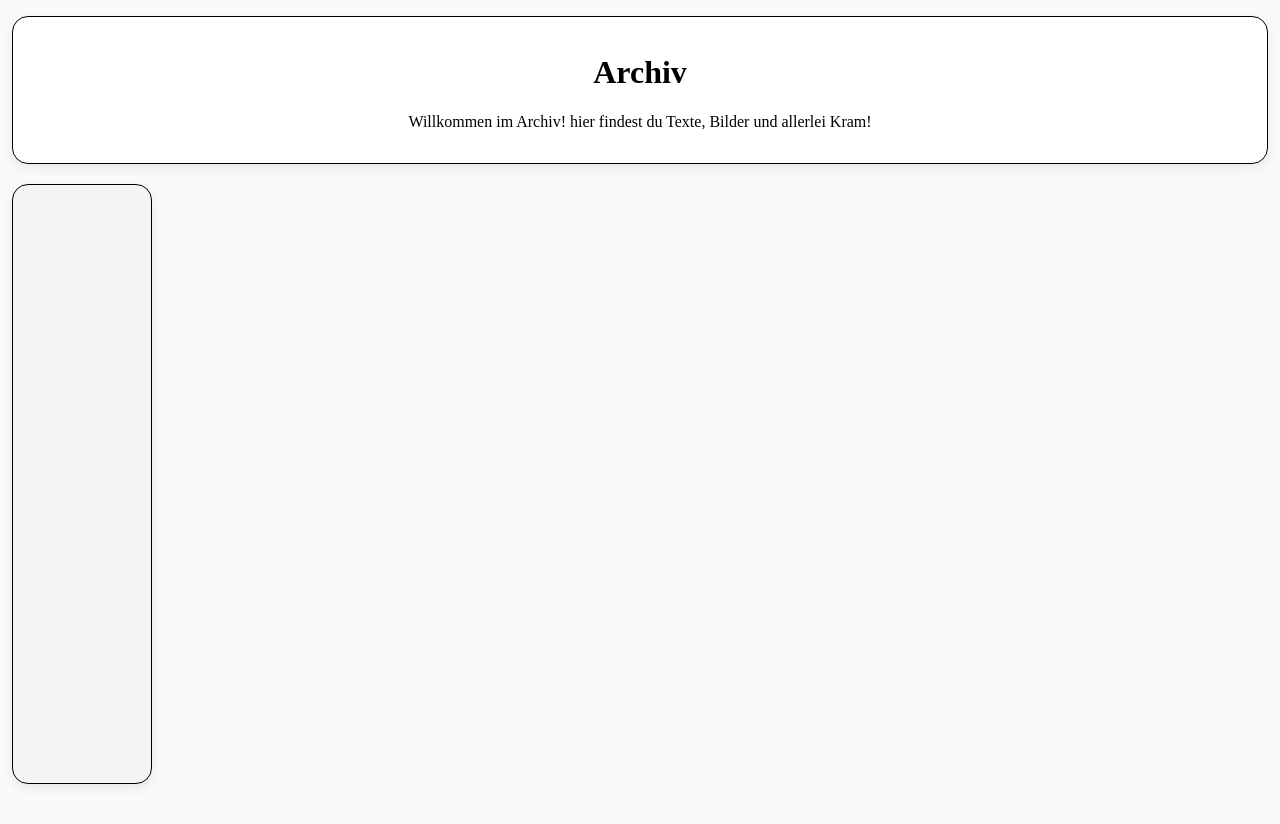
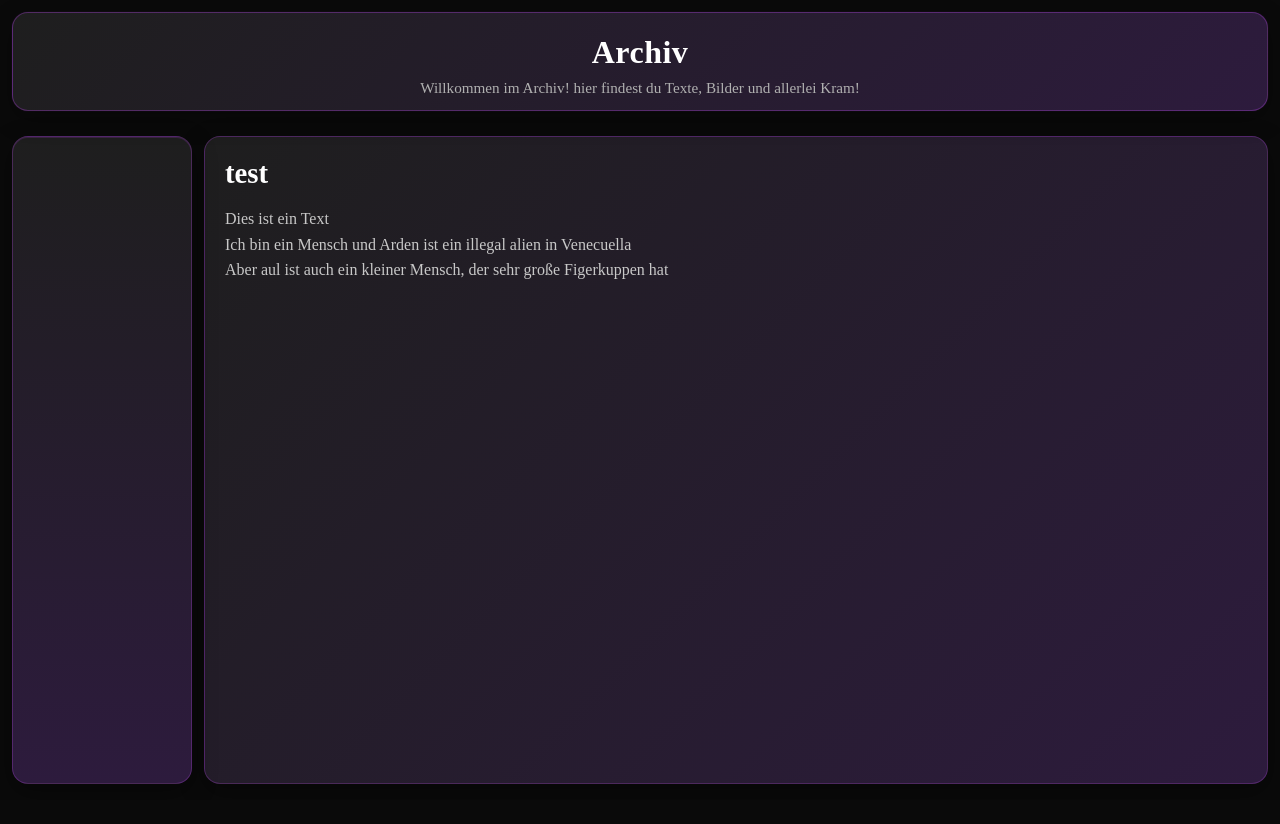
Before and after one commit to TillKerkhoff/MiaWeb, an Angular app in the folder angular-MiaWeb/: page /archiv in a window 1280 px wide. Shown: the top 824 px of the page. After the commit the page ends 800 px from the top, so only its background shows below. Built offline with nearby package versions, Linux system fonts and the light colour scheme.

Commit message:
Datei Reader, im arhiv, wurde gebaut

```diff
--- a/angular-MiaWeb/angular.json
+++ b/angular-MiaWeb/angular.json
@@ -16,10 +16,9 @@
             "browser": "src/main.ts",
             "tsConfig": "tsconfig.app.json",
             "assets": [
-              {
-                "glob": "**/*",
-                "input": "public"
-              }
+              "src/favicon.ico",
+              "src/assets",
+              "src/app/component/text/assets"
             ],
             "styles": [
               "src/styles.css"
@@ -77,6 +76,10 @@
               {
                 "glob": "**/*",
                 "input": "public"
+              },
+              {
+                "glob": "**/*",
+                "input": "src/assets"
               }
             ],
             "styles": [
--- a/angular-MiaWeb/src/app/components/archiv/archiv.component.html
+++ b/angular-MiaWeb/src/app/components/archiv/archiv.component.html
@@ -12,7 +12,10 @@
 
     <div class="archiv-body">
         <mat-card class="archiv-menu-card" appearance="outlined">
+        </mat-card>
 
-        </mat-card>
+        <div class="archiv-text-panel">
+            <app-text></app-text>
+        </div>
     </div>
 </div>
--- a/angular-MiaWeb/src/app/components/archiv/archiv.component.scss
+++ b/angular-MiaWeb/src/app/components/archiv/archiv.component.scss
@@ -1,35 +1,77 @@
+:host {
+  display: block;
+  width: 100%;
+  height: 100vh;
+  margin: 0;
+  padding: 0;
+  box-sizing: border-box;
+  background-color: #0a0a0a;
+  overflow: hidden;
+  color: #e0e0e0;
+  position: relative;
+}
+
 .archiv-header {
   position: fixed;
-  top: 1rem;
+  top: 0.75rem;
   left: 0.75rem;
   right: 0.75rem;
   z-index: 3;
-  padding: 1rem 1.5rem;
+  margin: 0;
+  padding: 0.8rem 1.25rem;
+  box-sizing: border-box;
   border-radius: 16px;
-  background-color: white;
-  min-height: 120px;
-  box-shadow: 0 4px 12px rgba(0, 0, 0, 0.08);
+  background: linear-gradient(135deg, #1e1e1e 0%, #2d1b3d 100%);
+  min-height: 96px;
+  box-shadow: 0 8px 24px rgba(0, 0, 0, 0.3), 0 0 1px 0px rgba(200, 77, 255, 0.3);
+  border: 1px solid rgba(200, 77, 255, 0.3);
+
+  h1 {
+    margin: 0.5rem 0;
+    color: #ffffff;
+    font-size: 2rem;
+    letter-spacing: 0.5px;
+  }
+
+  p {
+    margin: 0.5rem 0 0;
+    color: #b0b0b0;
+    font-size: 0.95rem;
+  }
 }
 
 .archiv-body {
   display: flex;
   align-items: stretch;
-  margin-top: 9.5rem;
-  padding-left: 0.75rem;
-  min-height: calc(100vh - 9.5rem);
+  margin-top: 5.5rem;
+  padding: 0 0.75rem 1rem 0.75rem;
+  height: calc(100vh - 6.5rem);
+  gap: 0.75rem;
+  background-color: #0a0a0a;
+  overflow: hidden;
 }
 
 .archiv-menu-card {
-  position: fixed;
-  left: 0.75rem;
-  top: 11.5rem;
-  width: 10%;
+  flex: 0 0 180px;
   min-width: 140px;
-  height: calc(100vh - 12.5rem);
-  background-color: #f5f5f5;
+  height: calc(100vh - 9.5rem);
+  margin: 0;
+  box-sizing: border-box;
+  background: linear-gradient(180deg, #1e1e1e 0%, #2d1b3d 100%);
   border-radius: 16px;
   padding: 16px;
-  box-shadow: 0 4px 12px rgba(0, 0, 0, 0.08);
+  box-shadow: 0 8px 24px rgba(0, 0, 0, 0.4), inset 0 1px 0 rgba(200, 77, 255, 0.15);
+  border: 1px solid rgba(200, 77, 255, 0.25);
   z-index: 1;
   overflow: hidden;
+  position: sticky;
+  top: 8.25rem;
 }
+
+.archiv-text-panel {
+  flex: 1 1 auto;
+  min-width: 0;
+  height: calc(100vh - 9.5rem);
+  position: sticky;
+  top: 8.25rem;
+}
--- a/angular-MiaWeb/src/app/components/archiv/archiv.component.ts
+++ b/angular-MiaWeb/src/app/components/archiv/archiv.component.ts
@@ -5,6 +5,7 @@ import { MatTreeModule, MatTreeNestedDataSource } from '@angular/material/tree';
 import { NestedTreeControl } from '@angular/cdk/tree';
 import { MatIconModule } from '@angular/material/icon';
 import { MatButtonModule } from '@angular/material/button';
+import { TextComponent } from '../text/text.component';
 
 interface FileNode {
   name: string;
@@ -14,7 +15,7 @@ interface FileNode {
 @Component({
   selector: 'app-archiv',
   standalone: true,
-  imports: [CommonModule, MatCardModule, MatTreeModule, MatIconModule, MatButtonModule],
+  imports: [CommonModule, MatCardModule, MatTreeModule, MatIconModule, MatButtonModule, TextComponent],
   templateUrl: './archiv.component.html',
   styleUrls: ['./archiv.component.scss']
 })
--- a/angular-MiaWeb/src/app/components/root/app.component.ts
+++ b/angular-MiaWeb/src/app/components/root/app.component.ts
@@ -13,6 +13,8 @@ import { RouterOutlet } from '@angular/router';
   styles: [
     `
       .app-shell {
+        min-height: 100vh;
+        background-color: #0a0a0a;
       }
       h1 {
         font-size: clamp(2rem, 4vw, 2.75rem);
--- /dev/null
+++ b/angular-MiaWeb/src/app/components/text/text.component.html
@@ -0,0 +1,8 @@
+<mat-card class="text-panel-card" appearance="outlined">
+    <div class="text-panel-content">
+        <h1>{{ fileName }}</h1>
+        <div class="file-content">
+            <p>{{ content }}</p>
+        </div>
+    </div>
+</mat-card>
--- /dev/null
+++ b/angular-MiaWeb/src/app/components/text/text.component.scss
@@ -0,0 +1,34 @@
+:host {
+  display: block;
+  height: 100%;
+}
+
+.text-panel-card {
+  height: 100%;
+  border-radius: 16px;
+  background: linear-gradient(135deg, #1e1e1e 0%, #2d1b3d 100%);
+  border: 1px solid rgba(200, 77, 255, 0.25);
+  box-shadow: 0 8px 24px rgba(0, 0, 0, 0.35);
+  color: #e8e8e8;
+}
+
+.text-panel-content {
+  padding: 1.25rem;
+  height: 100%;
+  box-sizing: border-box;
+}
+
+.text-panel-content h1 {
+  margin: 0 0 0.75rem;
+  color: #ffffff;
+  font-size: 1.8rem;
+}
+
+.file-content {
+  margin: 0;
+  color: #c8c8c8;
+  line-height: 1.6;
+  white-space: pre-wrap;
+  font-family: inherit;
+  font-size: 1rem;
+}
--- /dev/null
+++ b/angular-MiaWeb/src/app/components/text/text.component.ts
@@ -0,0 +1,40 @@
+import { Component, OnInit, Inject, PLATFORM_ID, inject, ChangeDetectorRef } from '@angular/core';
+import { CommonModule, isPlatformBrowser } from '@angular/common';
+import { HttpClient } from '@angular/common/http';
+import { MatCardModule } from '@angular/material/card';
+
+@Component({
+  selector: 'app-text',
+  standalone: true,
+  imports: [CommonModule, MatCardModule],
+  templateUrl: './text.component.html',
+  styleUrls: ['./text.component.scss']
+})
+export class TextComponent implements OnInit {
+  fileName = 'test';
+  content: String = '';
+  private http = inject(HttpClient);
+  private cdr = inject(ChangeDetectorRef);
+
+  constructor(
+
+  ) {}
+
+  ngOnInit(): void {
+    this.loadText();
+  }
+
+  private loadText(): void {
+    this.http.get('assets/texte/test.txt', { responseType: 'text' })
+      .subscribe({
+        next: (data) => {
+          this.content = data;
+          console.log('data: ', this.content);
+          this.cdr.detectChanges();
+        },
+        error: (error) => {
+          console.error('Fehler beim Laden der Datei:', error);
+        }
+      });
+  }
+}
--- a/angular-MiaWeb/src/app/config/app.config.ts
+++ b/angular-MiaWeb/src/app/config/app.config.ts
@@ -1,4 +1,5 @@
 import { ApplicationConfig, provideBrowserGlobalErrorListeners, provideZonelessChangeDetection } from '@angular/core';
+import { provideHttpClient, withFetch } from '@angular/common/http';
 import { provideRouter } from '@angular/router';
 
 import { routes } from '../routes/app.routes';
@@ -8,6 +9,8 @@ export const appConfig: ApplicationConfig = {
   providers: [
     provideBrowserGlobalErrorListeners(),
     provideZonelessChangeDetection(),
-    provideRouter(routes), provideClientHydration(withEventReplay())
+    provideHttpClient(withFetch()),
+    provideRouter(routes),
+    provideClientHydration(withEventReplay())
   ]
 };
--- a/angular-MiaWeb/src/styles.css
+++ b/angular-MiaWeb/src/styles.css
@@ -12,5 +12,5 @@ app-root, body, #root {
 
 /* Optional: setze einen neutralen Hintergrund, wenn keine Komponente ihn überschreibt */
 body {
-	background-color: #f8fafc;
+	background-color: #0a0a0a;
 }
```
Also changed, not shown: angular-MiaWeb/src/assets/texte/test.txt (added).
